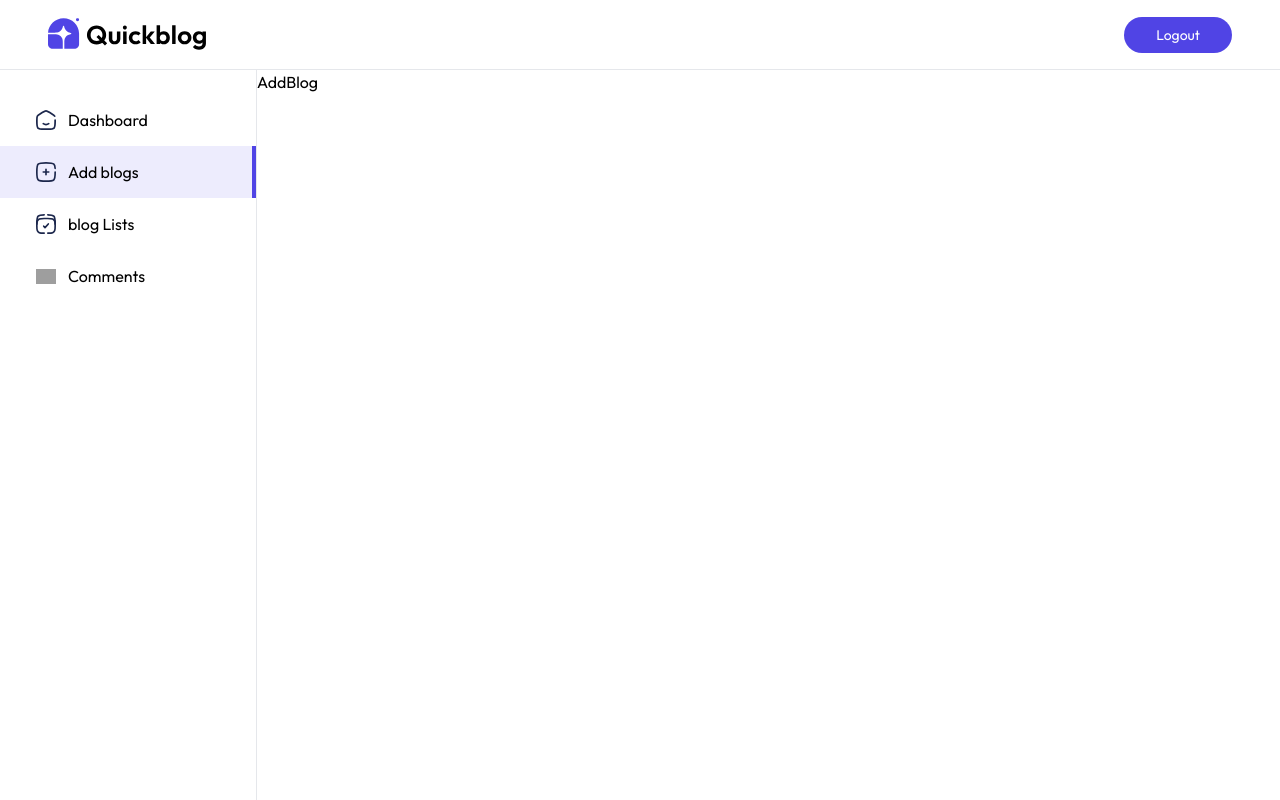
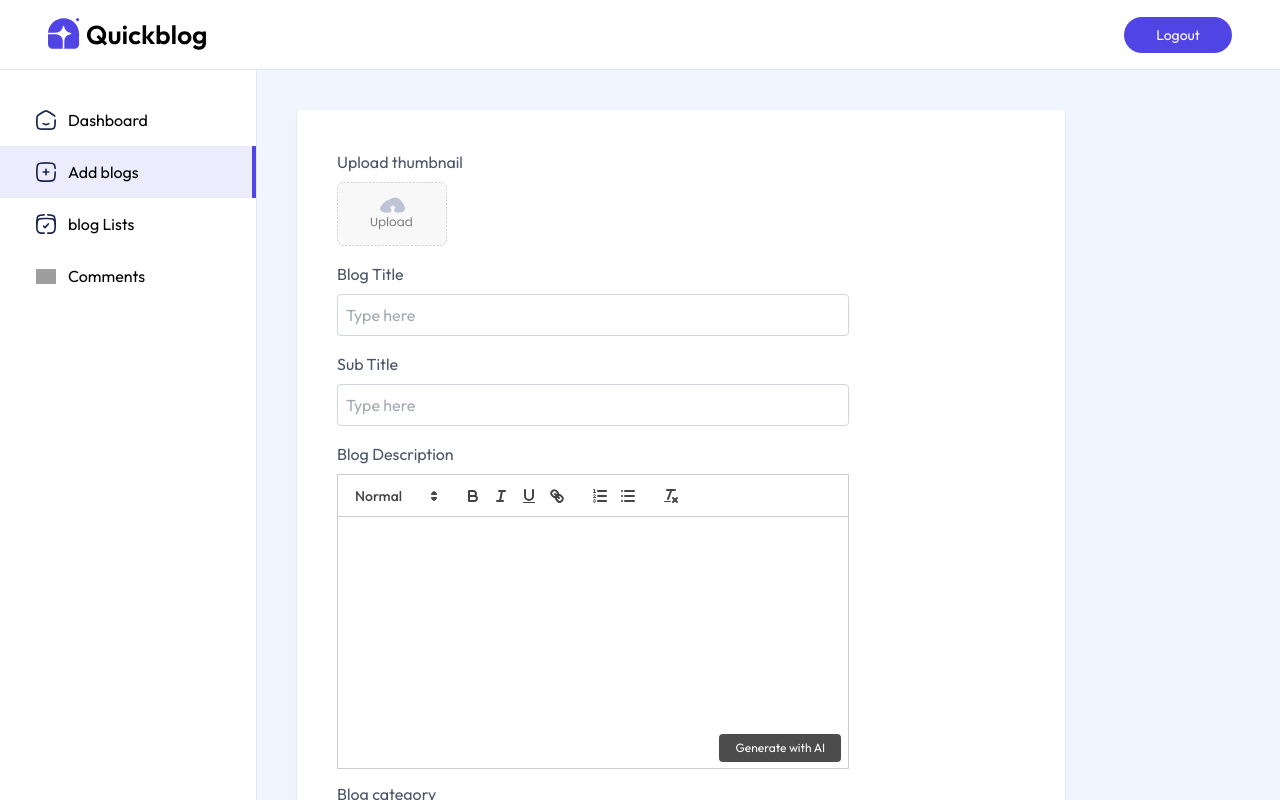
Before and after one commit to Rahul0356/QuickBlog, a React (Vite) app in the folder client/: page /admin/addBlog in a window 1280 px wide. Built offline with nearby package versions, Linux system fonts and the light colour scheme; grey boxes are pictures that could not be loaded.

Commit message:
Add the  AddBlog section and complete the frontend side

```diff
--- a/client/package.json
+++ b/client/package.json
@@ -13,6 +13,7 @@
     "@tailwindcss/vite": "^4.1.11",
     "moment": "^2.30.1",
     "motion": "^12.23.12",
+    "quill": "^2.0.3",
     "react": "^19.1.0",
     "react-dom": "^19.1.0",
     "react-router-dom": "^7.7.1",
--- a/client/src/App.jsx
+++ b/client/src/App.jsx
@@ -8,6 +8,7 @@
 import ListBlog from './pages/admin/ListBlog'
 import Comments from './pages/admin/Comments'
 import Login from './components/admin/Login'
+import 'quill/dist/quill.snow.css'
 
 const App = () => {
   return (
--- a/client/src/pages/admin/AddBlog.jsx
+++ b/client/src/pages/admin/AddBlog.jsx
@@ -1,9 +1,105 @@
-import React from 'react'
+import React, { useEffect, useState, useRef } from 'react';
+import { assets, blogCategories } from '../../assets/assets';
+import Quill from 'quill';
+import 'quill/dist/quill.snow.css';
 
 const AddBlog = () => {
+  const editorRef = useRef(null);
+  const quillRef = useRef(null);
+
+  const [image, setImage] = useState(null);
+  const [title, setTitle] = useState('');
+  const [subTitle, setSubTitle] = useState('');
+  const [category, setCategory] = useState('');
+  const [isPublished, setIsPublished] = useState(false);
+
+  const generateContent = (e) => {
+    e.preventDefault();
+    // You can add AI content logic here later
+  };
+
+  const onSubmitHandler = async (e) => {
+    e.preventDefault();
+    // Submit logic here
+  };
+
+  useEffect(() => {
+    if (!quillRef.current && editorRef.current) {
+      quillRef.current = new Quill(editorRef.current, { theme: 'snow' });
+    }
+  }, []);
+
   return (
-    <div>AddBlog</div>
-  )
-}
+    <form
+      onSubmit={onSubmitHandler}
+      className="flex-1 bg-blue-50 text-gray-600 h-full overflow-scroll"
+    >
+      <div className="bg-white w-full max-w-3xl p-4 md:p-10 sm:m-10 shadow rounded">
+        <p>Upload thumbnail</p>
+        <label htmlFor="image">
+          <img
+            src={!image ? assets.upload_area : URL.createObjectURL(image)}
+            alt="thumbnail preview"
+            className="mt-2 h-16 rounded cursor-pointer object-cover"
+          />
+          <input
+            onChange={(e) => setImage(e.target.files[0])}
+            type="file"
+            id="image"
+            hidden
+            required
+          />
+        </label>
 
-export default AddBlog
+        <p className="mt-4">Blog Title</p>
+        <input
+          type="text"
+          placeholder="Type here"
+          required
+          className="w-full max-w-lg mt-2 p-2 border border-gray-300 outline-none rounded"
+          onChange={(e) => setTitle(e.target.value)}
+          value={title}
+        />
+
+        <p className="mt-4">Sub Title</p>
+        <input
+          type="text"
+          placeholder="Type here"
+          required
+          className="w-full max-w-lg mt-2 p-2 border border-gray-300 outline-none rounded"
+          onChange={(e) => setSubTitle(e.target.value)}
+          value={subTitle}
+        />
+
+        <p className="mt-4">Blog Description</p>
+        <div className="max-w-lg h-[300px] pb-16 sm:pb-10 pt-2 relative">
+          <div ref={editorRef}></div>
+          <button
+            className="absolute bottom-1 right-2 ml-2 text-xs text-white bg-black/70 px-4 py-1.5 rounded hover:underline cursor-pointer"
+            type="button"
+            onClick={generateContent}
+          >
+            Generate with AI
+          </button>
+        </div>
+        <p className='mt-4'>Blog category</p>
+        <select onChange={e => setCategory(e.target.value)} name='category' className='mt-2 px-3 py-2 border text-gray-500 border-gray-300 outline-none rounded'>
+          <option value=''>Select category</option>
+          {blogCategories.map((item, index)=>{
+            return <option key={index} value={item}></option>
+          })}
+        </select>
+        <div className='flex gap-2 mt-4'>
+        <p>  Publish Now</p>
+
+        <input type='checkbox' checked={isPublished} className='scale-125 cursor-pointer' onChange={e => setIsPublished(e.target.checked)}/>
+        </div>
+        <button type='submit'className='mt-8 w-40 h-10 bg-primary text-white rounded cursor-pointer text-sm' >Add Blog
+
+        </button>
+      </div>
+    </form>
+  );
+};
+
+export default AddBlog;
```
Also changed, not shown: 1 other file (tests, documents, lock files or other folders).
